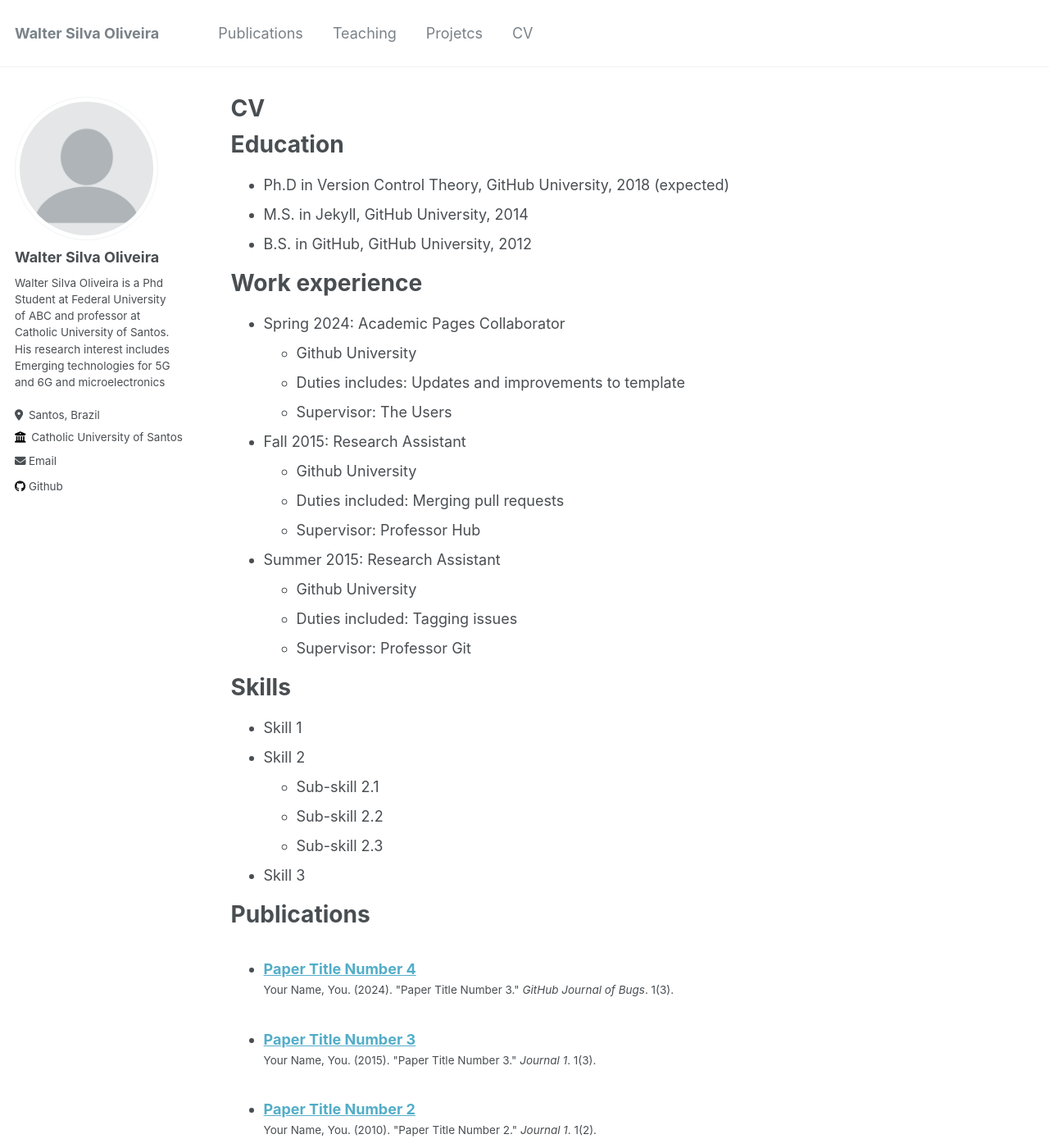
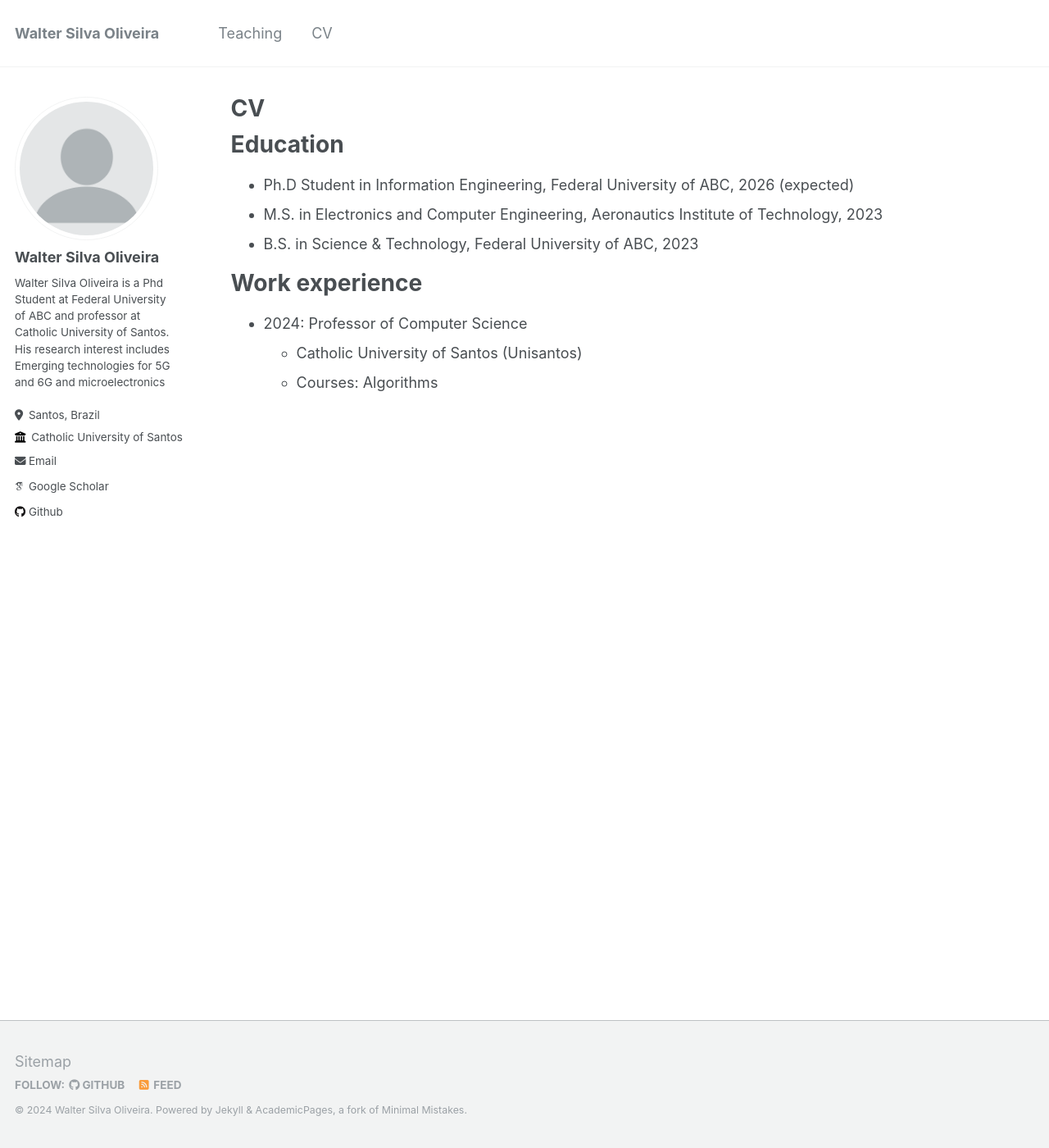
Before and after one commit to walteroliveira/walteroliveira.github.io, a Jekyll site: the page built from _pages/cv.md, in a window 1280 px wide and 1400 px high. Shown: the whole window at 82% size. Built offline with Jekyll 4.4.1, drawn with Linux system fonts in a browser that asks for light colours; some web fonts are replaced; some of the changed text lies outside the part shown.

Commit message:
changing teaching

```diff
--- a/_config.yml
+++ b/_config.yml
@@ -32,7 +32,7 @@ author:
 
   # Academic websites
   arxiv            : # URL - Update with the correct link to your profile
-  googlescholar    : #"https://scholar.google.com/citations?user=PS_CX0AAAAAJ"
+  googlescholar    : "https://scholar.google.com/citations?user=UppouT0AAAAJ&hl=en"
   impactstory      : # URL
   orcid            : #"http://orcid.org/yourorcidurl"
   pubmed           : #"https://www.ncbi.nlm.nih.gov/pubmed/?term=john+snow"
--- a/_pages/cv.md
+++ b/_pages/cv.md
@@ -11,54 +11,21 @@ redirect_from:
 
 Education
 ======
-* Ph.D in Version Control Theory, GitHub University, 2018 (expected)
-* M.S. in Jekyll, GitHub University, 2014
-* B.S. in GitHub, GitHub University, 2012
+* Ph.D Student in Information Engineering, Federal University of ABC, 2026 (expected)
+* M.S. in Electronics and Computer Engineering, Aeronautics Institute of Technology, 2023
+* B.S. in Science & Technology, Federal University of ABC, 2023
 
 Work experience
 ======
-* Spring 2024: Academic Pages Collaborator
-  * Github University
-  * Duties includes: Updates and improvements to template
-  * Supervisor: The Users
+* 2024: Professor of Computer Science
+  * Catholic University of Santos (Unisantos)
+  * Courses: Algorithms
 
-* Fall 2015: Research Assistant
-  * Github University
-  * Duties included: Merging pull requests
-  * Supervisor: Professor Hub
-
-* Summer 2015: Research Assistant
-  * Github University
-  * Duties included: Tagging issues
-  * Supervisor: Professor Git
-
-Skills
+<!-- Skills
 ======
 * Skill 1
 * Skill 2
   * Sub-skill 2.1
   * Sub-skill 2.2
   * Sub-skill 2.3
-* Skill 3
-
-Publications
-======
-  <ul>{% for post in site.publications reversed %}
-    {% include archive-single-cv.html %}
-  {% endfor %}</ul>
-
-Talks
-======
-  <ul>{% for post in site.talks reversed %}
-    {% include archive-single-talk-cv.html  %}
-  {% endfor %}</ul>
-
-Teaching
-======
-  <ul>{% for post in site.teaching reversed %}
-    {% include archive-single-cv.html %}
-  {% endfor %}</ul>
-
-Service and leadership
-======
-* Currently signed in to 43 different slack teams
+* Skill 3 -->
```
Also changed, not shown: _data/navigation.yml (+4 -4 lines), _teaching/2015-spring-teaching-2.md (+2 -2 lines), _teaching/algoritmos_2024_1.md (+1 -1 lines).
